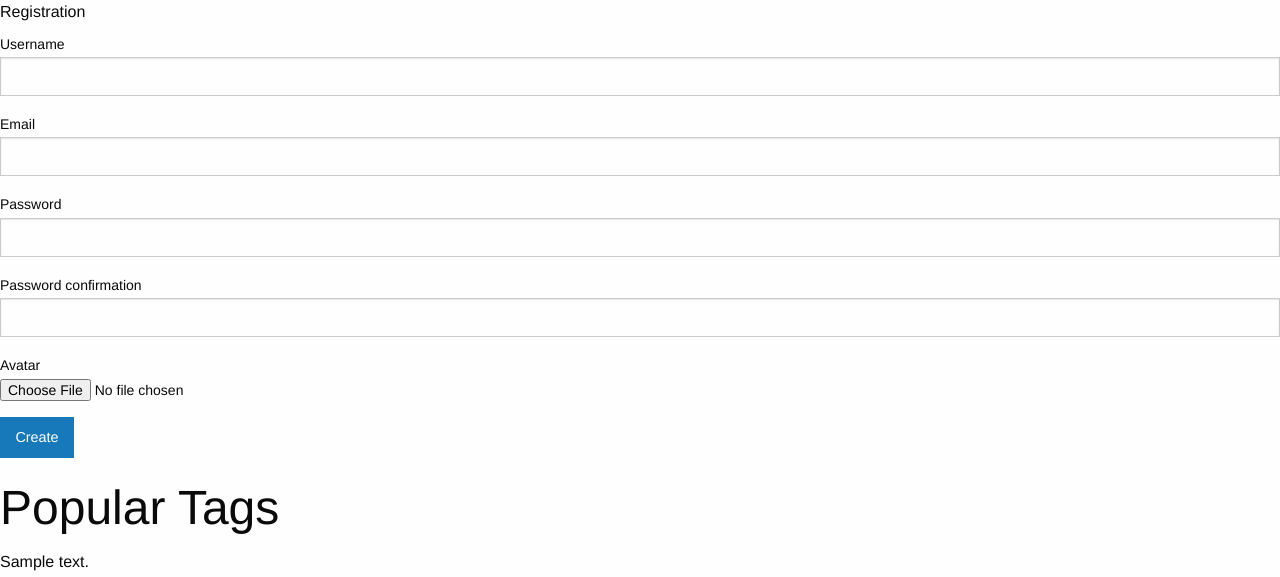
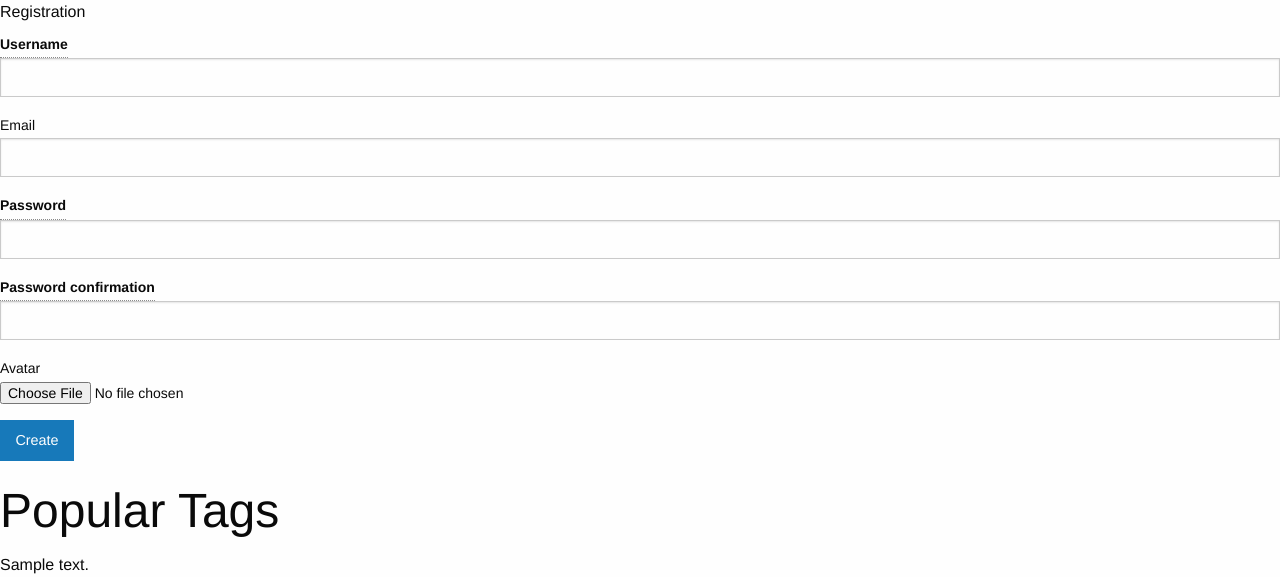
Before and after one commit to rudneff/ask_app_v2, a Django app: template templates/ask_app/user_create_form.html in a window 1280 px wide. Shown: the part 211-788 px from the top of the page. Run offline with Django 3.2, Linux system fonts and the light colour scheme; the template is opened without the code that fills it: most values are stand-ins (such as "Sample title", 1, 10 or a date in 2020); form fields are guessed from the names that the template uses; some libraries are stand-ins or nearby versions.

Commit message:
added tooltips

```diff
--- a/templates/ask_app/user_create_form.html
+++ b/templates/ask_app/user_create_form.html
@@ -11,16 +11,25 @@
     <fieldset>
         <legend>Registration</legend>
 
-        <label>Username
+        <label>
+            <span data-tooltip aria-haspopup="true" class="has-tip tip-right noradius" title="Required field">
+                Username
+            </span>
           {{ form.username }}
         </label>
         <label>Email
           {{ form.email }}
         </label>
-        <label>Password
+        <label>
+            <span data-tooltip aria-haspopup="true" class="has-tip tip-right noradius" title="Required field">
+                Password
+            </span>
           {{ form.password1 }}
         </label>
-        <label>Password confirmation
+        <label>
+            <span data-tooltip aria-haspopup="true" class="has-tip tip-right noradius" title="Required field">
+                Password confirmation
+            </span>
           {{ form.password2 }}
         </label>
         <label>Avatar
--- a/templates/base.html
+++ b/templates/base.html
@@ -95,9 +95,13 @@
 
 
     <script src="{% static 'ask_app/js/jquery.js' %}"></script>
+    <script src="{% static 'ask_app/js/modernizr.js' %}"></script>
     <script src="{% static 'ask_app/js/foundation.min.js' %}"></script>
+    <script src="{% static 'ask_app/js/foundation.tooltip.js' %}"></script>
     {#  script for foundation initialization  #}
-    <script> $(document).foundation(); </script>
+    <script>
+        $(document).foundation();
+    </script>
 
 </body>
 </html>
```
